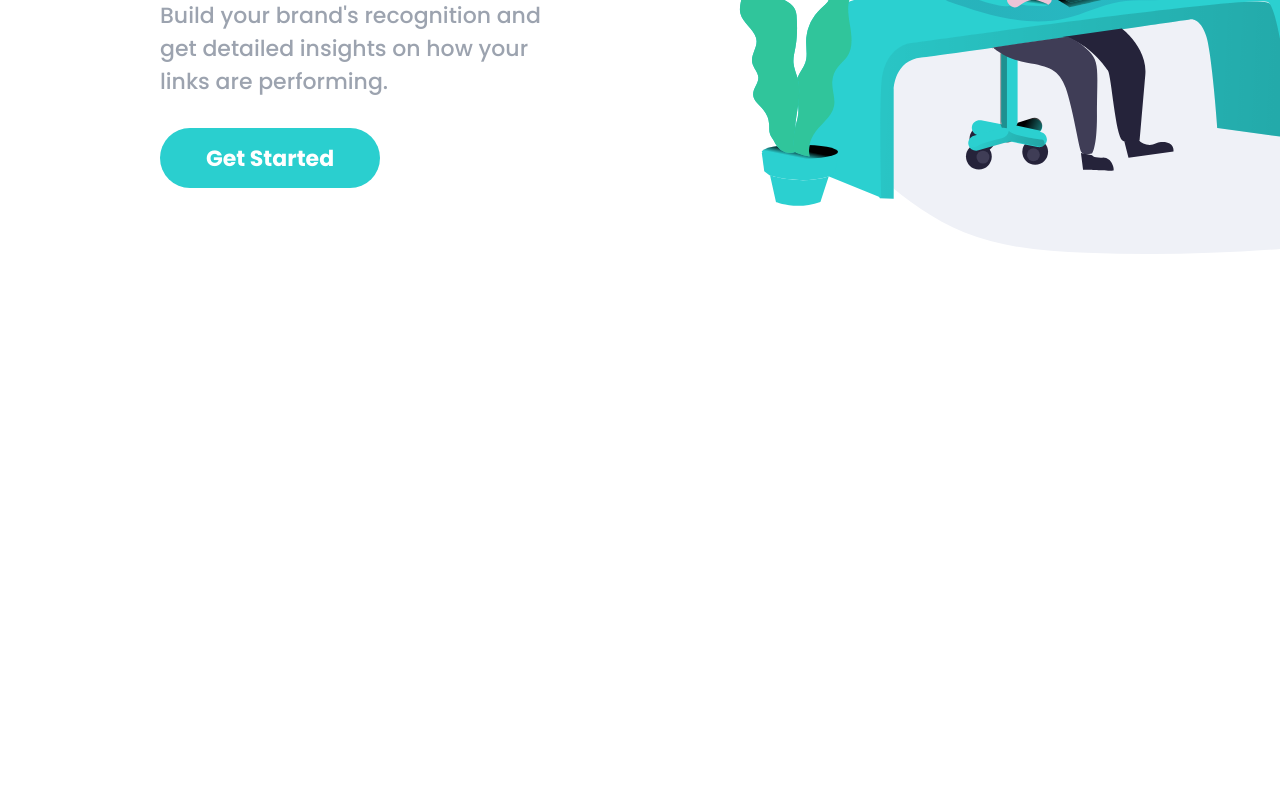
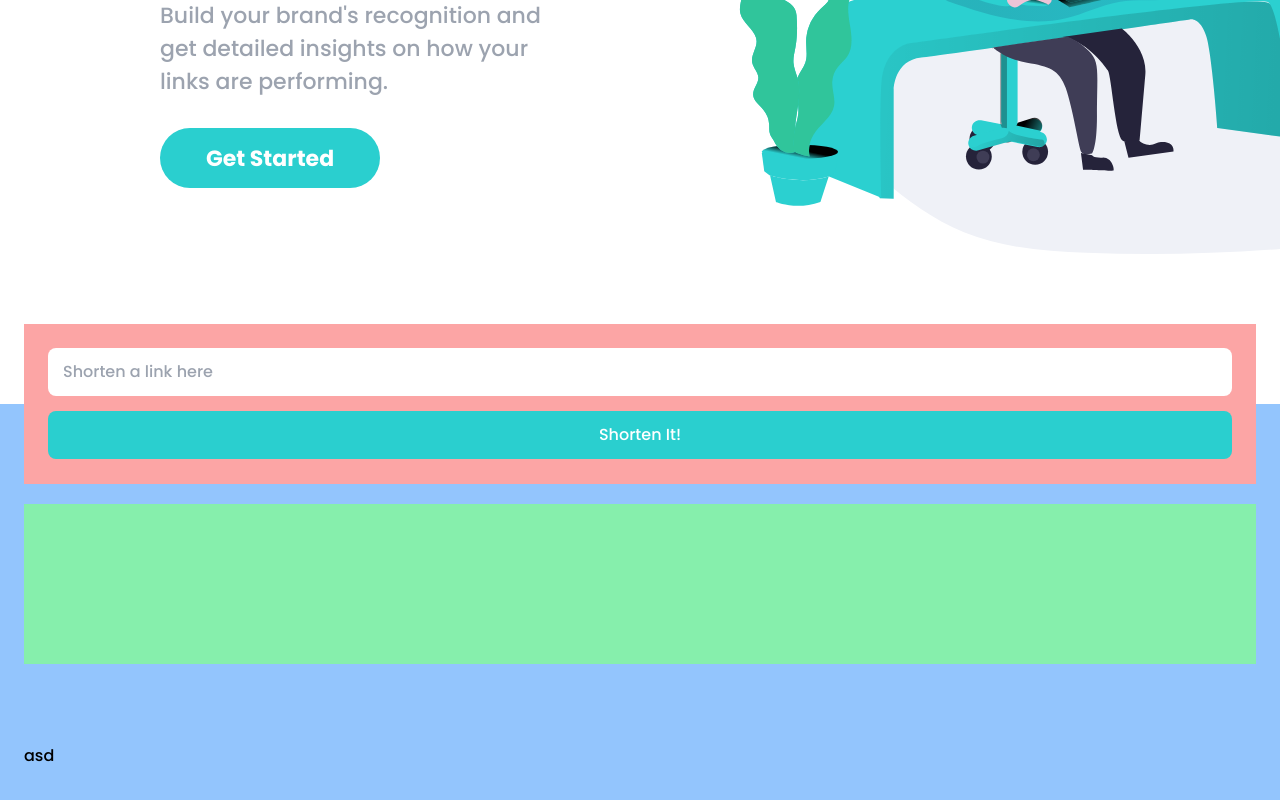
Before and after one commit to rauljariasz/url-shortening-api, a React (Vite) app: page / in a window 1280 px wide. Shown: the part 472-1272 px from the top of the page. Before the commit the page ends 876 px from the top, so only its background shows below. Built offline with nearby package versions, Linux system fonts and the light colour scheme.

Commit message:
localStorage Ready

```diff
--- a/package.json
+++ b/package.json
@@ -12,6 +12,7 @@
   },
   "dependencies": {
     "@heroicons/react": "^2.0.17",
+    "axios": "^1.3.6",
     "react": "18.2.0",
     "react-dom": "18.2.0"
   },
--- a/src/components/HeroSection.jsx
+++ b/src/components/HeroSection.jsx
@@ -10,7 +10,7 @@ const HeroSection = () => {
         <div className='flex flex-col gap-[30px] items-center lg:w-[60%] lg:items-start lg:justify-center'>
           <h1 className='font-bold text-4xl text-center lg:text-7xl lg:text-start'>More than just shorter links</h1>
           <p className='text-center text-[18px] text-gray-400 lg:text-start lg:w-[80%] lg:text-[22px]'>Build your brand&apos;s recognition and get detailed insights on how your links are performing.</p>
-          <button className='w-[200px] h-[55px] bg-primary text-[18px] font-bold text-white rounded-[50px] lg:text-[22px] lg:w-[220px] lg:h-[60px]'>
+          <button className='w-[200px] h-[55px] bg-primary hover:bg-hover text-[18px] font-bold text-white rounded-[50px] lg:text-[22px] lg:w-[220px] lg:h-[60px]'>
             Get Started
           </button>
         </div>
--- a/src/components/MobileMenu.jsx
+++ b/src/components/MobileMenu.jsx
@@ -11,13 +11,14 @@ const MobileMenu = ({menu, setMenu}) => {
   const container = useRef();
 
   return (
-    <div className="w-[100%] h-[100%] absolute top-0 lg:hidden overflow-x-hidden" ref={container}>
+    <div className="w-[100%] h-[100%] fixed top-0 lg:hidden overflow-hidden" ref={container}>
       <div
         onClick={hanndleClose}
-        className="bg-bgMobileMenu absolute top-0 w-[100%] h-[100%] z-0"
+        onTouchStart={hanndleClose}
+        className="bg-bgMobileMenu fixed top-0 w-[100%] h-[100%] z-0"
       >
       </div>
-      <div className="bg-secondary mt-[92px] mx-auto w-[327px] py-[40px] px-[24px] rounded-[10px] text-white z-10 relative sm:absolute sm:right-[10px] fade-in-right">
+      <div className="bg-secondary mt-[92px] mx-auto w-[327px] py-[40px] px-[24px] rounded-[10px] text-white z-10 sticky sm:absolute sm:right-[10px] fade-in-right" onTouchMove={hanndleClose}>
         <ul className="flex flex-col items-center gap-[34px] border-b-[1px] border-b-grayViolet pb-[34px]">
           <li>Features</li>
           <li>Pricing</li>
--- /dev/null
+++ b/src/components/ShorterSection.jsx
@@ -0,0 +1,67 @@
+import { useEffect, useState } from "react";
+import Shorter from "../services/Shorter";
+
+const ShorterSection = () => {
+  const [url, setUrl] = useState("");
+  const [links, setLinks] = useState([]);
+
+  const fetchLinks = async () => {
+    const link = JSON.parse(localStorage.getItem("links"))
+    if (link) setLinks(link)
+  }
+
+  useEffect(() => {
+    fetchLinks()
+  }, []);
+
+  const handdleSubmit = (e) => {
+    e.preventDefault();
+    Shorter(url)
+      .then((res) => {
+      const { result } = res;
+      setLinks([result, ...links])
+      localStorage.setItem("links", JSON.stringify([result, ...links]))
+      })
+  }
+
+  return (
+    <section className="relative h-[600px] bg-blue-300 px-[24px]">
+      {/* Shorten a link here */}
+      <div className="w-full min-h-[160px] bg-red-300 translate-y-[-80px]">
+        <form className="w-full h-full p-[24px] flex flex-col gap-[15px]">
+          <input
+            type="text"
+            placeholder="Shorten a link here"
+            className="w-full h-[48px] pl-[15px] outline-none rounded-[8px]"
+            onChange={(e) => setUrl(e.target.value)}
+          />
+          <button
+            className="w-full h-[48px] bg-primary rounded-[8px] text-white"
+            onClick={handdleSubmit}
+          >
+            Shorten It!
+          </button>
+        </form>
+      </div>
+
+      {/* Shortened Links */}
+      <div className="bg-green-300 mt-[20px] min-h-[160px] translate-y-[-80px]">
+        { links.length > 0 && links.map((link) => {
+          return (
+            <div key={link.id} className="w-full h-full p-[24px] flex flex-col gap-[15px]">
+              <a href={link.full_short_link} target="_blank" rel="noreferrer">{link.original_link}</a>
+              <a href={link.full_short_link} target="_blank" rel="noreferrer">{link.full_short_link}</a>
+            </div>
+          )
+        })}
+      </div>
+
+      {/* Section */}
+      <div>
+        asd
+      </div>
+    </section>
+  );
+};
+
+export default ShorterSection;
--- a/src/main.jsx
+++ b/src/main.jsx
@@ -4,6 +4,7 @@ import './index.css'
 
 import Navbar from './components/Navbar.jsx'
 import HeroSection from './components/HeroSection.jsx'
+import ShorterSection from './components/ShorterSection'
 
 
 
@@ -12,6 +13,7 @@ ReactDOM.createRoot(document.getElementById('root')).render(
     <Navbar />
     <main>
       <HeroSection />
+      <ShorterSection />
     </main>
   </React.StrictMode>,
 )
--- /dev/null
+++ b/src/services/Shorter.js
@@ -0,0 +1,17 @@
+import axios from "axios"
+
+const API = 'https://api.shrtco.de/v2/shorten?url='
+
+function Shorter(url) {
+  return axios
+    .get(API + url)
+    .then((response) => {
+      return response.data
+    })
+    .catch((error) => {
+      return error.response.data
+    })
+}
+
+
+export default Shorter
```
Also changed, not shown: 1 other file (tests, documents, lock files or other folders).
